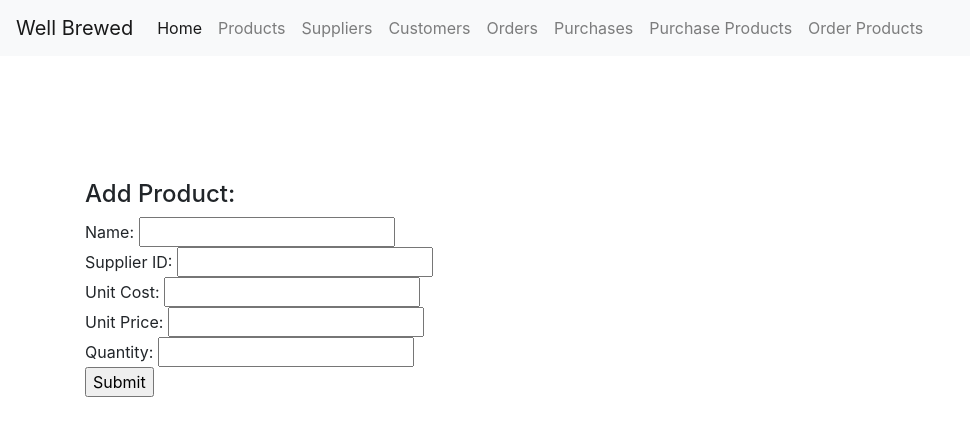
After one commit to kolesovn/CS340_CraftBeerApp, a Flask app: page /add_product in a window 1280 px wide. The commit adds this page. Shown: the top 436 px of the page, without its empty margins (0-970 px from the left). Run offline with Flask 2, Linux system fonts and the light colour scheme; some libraries are stand-ins or nearby versions.

Commit message:
Add products now connected to backend

```diff
--- a/app.py
+++ b/app.py
@@ -60,15 +60,37 @@ def db_test():
 
 @app.route('/products', methods=["GET","POST"])
 def products():
-        if request.method == "POST":
-                product_name = request.form['pname']
-                product_supplierID = request.form['p_sid']
-                product_cost = request.form['p_cost']
-                product_price = request.form['p_price']
-                product_quantity = request.form['p_quan']
-                products_data.append([len(products_data)+1, product_name, product_supplierID, product_cost, product_price, product_quantity])
+        if request.method == "GET":
+                query = "SELECT * FROM Products;"
+                cursor = db.execute_query(db_connection=db_connection, query=query)
+                results = cursor.fetchall()
+                cursor.close()
+                return render_template("products.j2", products=results)
+        # if request.method == "POST":
+        #         product_name = request.form['pname']
+        #         product_supplierID = request.form['p_sid']
+        #         product_cost = request.form['p_cost']
+        #         product_price = request.form['p_price']
+        #         product_quantity = request.form['p_quan']
+        #         products_data.append([len(products_data)+1, product_name, product_supplierID, product_cost, product_price, product_quantity])
 
         return render_template("products.j2", headers=products_headers, rows=products_data)
+
+@app.route('/add_product', methods=["GET","POST"])
+def add_product():
+        if request.method == "POST":
+                pname = request.form['pname']
+                p_sid = request.form['p_sid']
+                p_cost = request.form['p_cost']
+                p_price = request.form['p_price']
+                p_quan = request.form['p_quan']
+                query = 'INSERT INTO Products (Product_name, Supplier_id, Unit_cost, Unit_price, Quantity) VALUES (%s,%s,%s,%s,%s)'
+                data = (pname,p_sid,p_cost,p_price,p_quan)
+                cursor = db.execute_query(db_connection, query, data)
+                print('Added product')
+                cursor.close()
+                return redirect(url_for('products'))
+        return render_template('add_product.j2')
 
 @app.route('/customers', methods=["GET","POST"])
 def customers():
@@ -78,13 +100,10 @@ def customers():
                 results = cursor.fetchall()
                 cursor.close()
                 return render_template("customers.j2", customers=results)
-
-        if request.method == "POST":
-                cname = request.form['cname']
-                cphone = request.form['cphone']
-                customers_data.append([len(customers_data)+1, cname, cphone])
-
-
+        # if request.method == "POST":
+        #         cname = request.form['cname']
+        #         cphone = request.form['cphone']
+        #         customers_data.append([len(customers_data)+1, cname, cphone])
         return render_template("customers.j2", headers=customers_headers, rows=customers_data)
 
 @app.route('/add_customer', methods=["GET","POST"])
@@ -96,6 +115,7 @@ def add_customer():
                 data = (cname, cphone)
                 cursor = db.execute_query(db_connection, query, data)
                 print('Added Customer')
+                cursor.close()
                 return redirect(url_for('customers'))
         return render_template('add_customer.j2')
 
--- /dev/null
+++ b/templates/add_product.j2
@@ -0,0 +1,13 @@
+{% extends "layout.j2" %}
+{% block content %}
+<h4>Add Product:</h4>
+<form action="/add_product" method="POST">
+   Name: <input type="text" name="pname" required><br>
+   Supplier ID: <input type="number" name="p_sid" required><br>
+   Unit Cost: <input type="number" name="p_cost" required><br>
+   Unit Price: <input type="number" name="p_price" required><br>
+   Quantity: <input type="number" name="p_quan" required><br>
+   <input type="submit" value="Submit">
+  </form>
+<br>
+{% endblock %}
```
Also changed, not shown: templates/products.j2 (+6 -14 lines).
